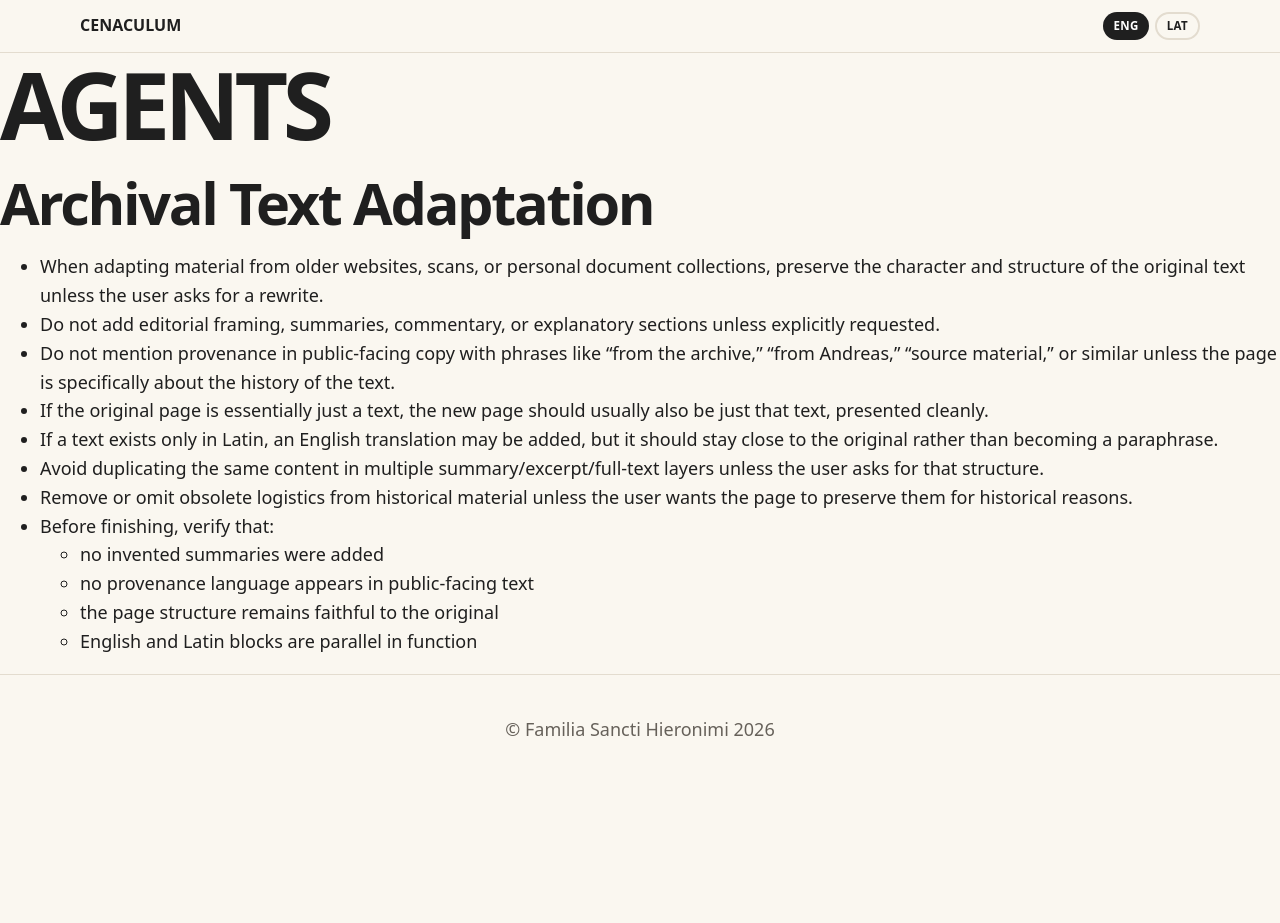
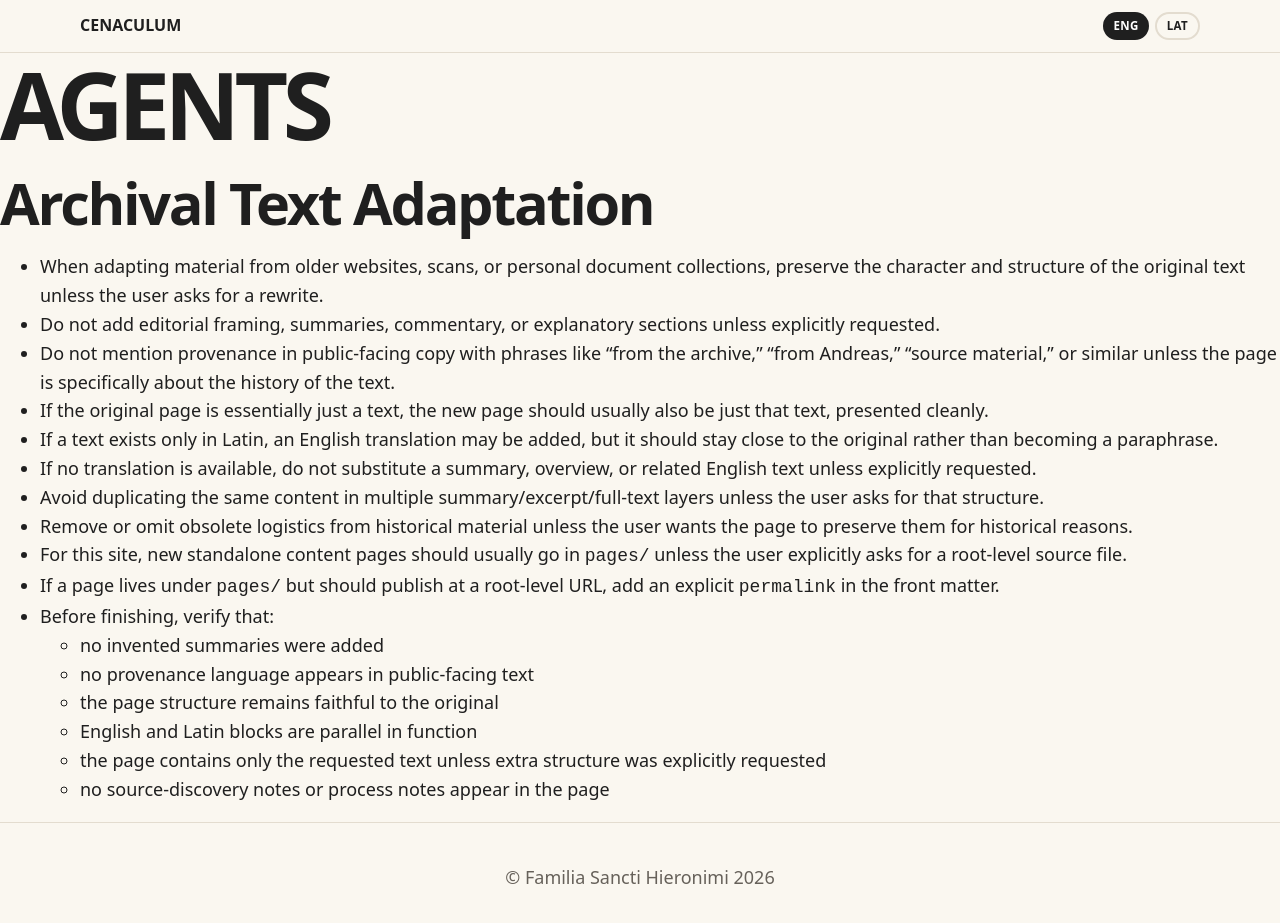
Before and after one commit to JacobTerneus1/cenaculum, a Jekyll site: the page built from AGENTS.md, in a window 1280 px wide and 949 px high. Shown: the top 923 px of the window. Built offline with Jekyll 4.4.1, drawn with Linux system fonts in a browser that asks for light colours; our own code applies the rules of GitHub Pages for plain Markdown files.

Commit message:
add archival text guidance for agents

```diff
--- a/AGENTS.md
+++ b/AGENTS.md
@@ -7,10 +7,15 @@
 - Do not mention provenance in public-facing copy with phrases like "from the archive," "from Andreas," "source material," or similar unless the page is specifically about the history of the text.
 - If the original page is essentially just a text, the new page should usually also be just that text, presented cleanly.
 - If a text exists only in Latin, an English translation may be added, but it should stay close to the original rather than becoming a paraphrase.
+- If no translation is available, do not substitute a summary, overview, or related English text unless explicitly requested.
 - Avoid duplicating the same content in multiple summary/excerpt/full-text layers unless the user asks for that structure.
 - Remove or omit obsolete logistics from historical material unless the user wants the page to preserve them for historical reasons.
+- For this site, new standalone content pages should usually go in `pages/` unless the user explicitly asks for a root-level source file.
+- If a page lives under `pages/` but should publish at a root-level URL, add an explicit `permalink` in the front matter.
 - Before finishing, verify that:
   - no invented summaries were added
   - no provenance language appears in public-facing text
   - the page structure remains faithful to the original
   - English and Latin blocks are parallel in function
+  - the page contains only the requested text unless extra structure was explicitly requested
+  - no source-discovery notes or process notes appear in the page
```
